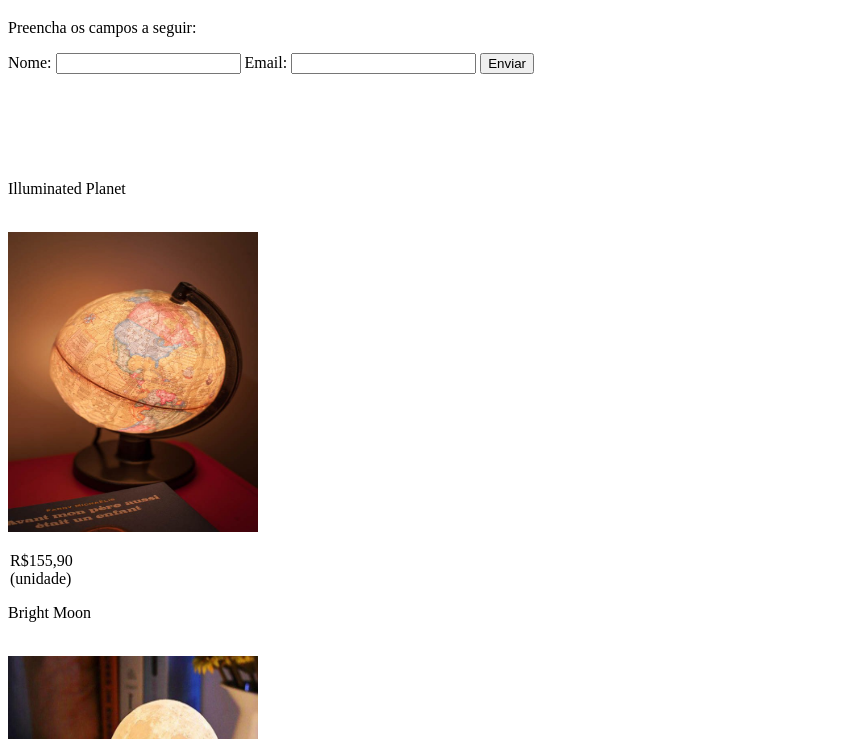
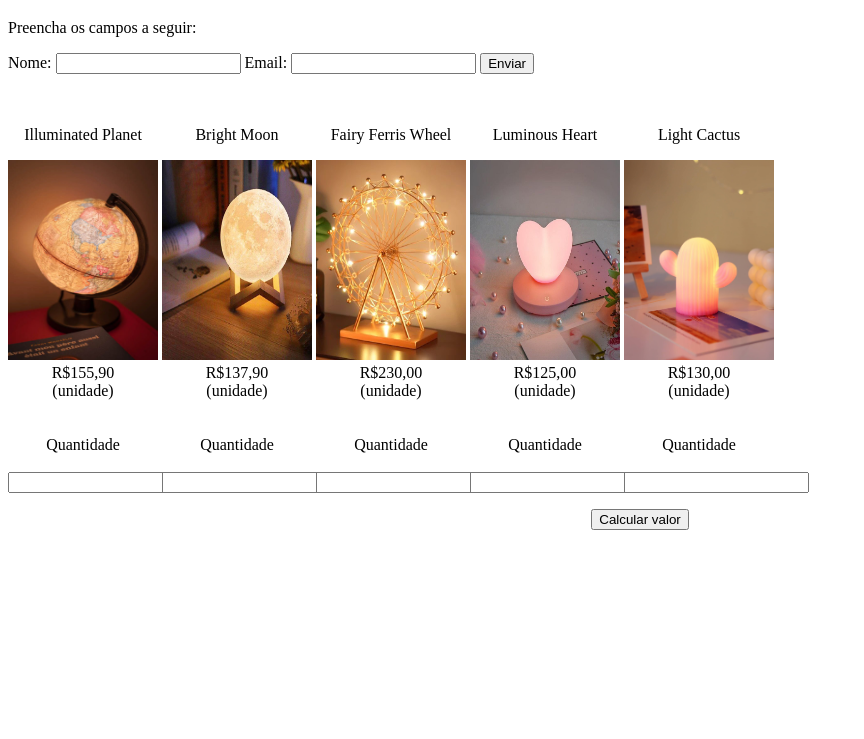
Before and after one commit to nathaliabrazk/Sistema-de-Orcamento, a plain HTML site: page index.html in a window 1280 px wide. Shown: the part 61-800 px from the top of the page, without its empty margins (0-864 px from the left). Drawn offline with Linux system fonts and the light colour scheme.

Commit message:
Update index.html

```diff
--- a/index.html
+++ b/index.html
@@ -21,58 +21,137 @@
             <br>
                 <br>
                     <br>
+
+        <!--Inserção da imagens atual -->
+        <div class="box">
+            <p><center>Illuminated Planet</center></p>
+            <img src="Illuminated planet.jpeg"height="200" width="150"/>
+            <span><center>R$155,90
+                <br>
+                (unidade)
+                    <br>
                         <br>
                             <br>
-                                <br>
-        <!--Inserção da imagens -->
+                    Quantidade</center>
+                    <br>
+            </span>
+            <input type = number name = "quantidade" size ="20">
 
-            <p> Illuminated Planet </p>
-                <br>
-            <img src = "Illuminated planet.jpeg" height="300" width="250">
-            <p><legend>R$155,90
+        </div>
+
+        <div class="box">
+            <p><center>Bright Moon</center></p>
+            <img src="BrightMoon.jpeg"height="200" width="150"/>
+            <span><center>R$137,90
                 <br>
                 (unidade)
-            </legend></p>
+                    <br>
+                        <br>
+                            <br>
+                        Quantidade</center>
+                        <br>
+            </span>
+            <input type = number name = "quantidade" size ="20">
+        </div>
+
+        <div class="box">
+            <p><center>Fairy Ferris Wheel</center></p>
+            <img src="FairyFerrisWheel.jpeg"height="200" width="150"/>
+            <span><center>R$230,00
+                <br>
+                (unidade)
+                    <br>
+                        <br>
+                            <br>
+                        Quantidade</center>
+                        <br>
+            </span>
+            <input type = number name = "quantidade" size ="20">
+        </div>
+
+        <div class="box">
+            <p><center>Luminous Heart</center></p>
+            <img src="LuminousHeart.jpeg"height="200" width="150"/>
+            <span><center>R$125,00
+                <br>
+                (unidade)
+                    <br>
+                        <br>
+                            <br>
+                        Quantidade</center>
+                        <br>
+            </span>
+            <input type = number name = "quantidade" size ="20">
+        </div>
+
+        <div class="box">
+            <p><center>Light Cactus</center></p>
+            <img src="LightCactus.jpeg"height="200" width="150"/>
+            <span><center>R$130,00
+                <br>
+                (unidade)
+                    <br>
+                        <br>
+                            <br>
+                        Quantidade</center>
+                        <br>
+            </span>
+            <input type = number name = "quantidade" size ="20">
+
+        </div>
+
+        <p><center><input type = "submit" value = "Calcular valor"></center></p>
+
+        <style>
+        div.box {
+            width: 150px;
+            display: inline-block;
+        }
+        </style>
+
+        <!--Inserção da imagens antigo
+            <p> Illuminated Planet </p>
+            <img src = "Illuminated planet.jpeg" height="300" width="250">
+            <legend>R$155,90
+                <br>
+                (unidade)
+            </legend>
 
 
             <p> Bright Moon </p>
-                <br>
             <img src = "BrightMoon.jpeg" height="300" width="250">
-            <p><legend><p>R$137,90
+            <legend>R$137,90
                 <br>
                 (unidade)
-            </legend></p>
+            </legend>
 
             <p> Fairy Ferris Wheel </p>
-                <br>
             <img src = "FairyFerrisWheel.jpeg" height="300" width="250">
-            <p><legend>R$230,00
+            <legend>R$230,00
                 <br>
                 (unidade)
-            </legend></p>
+            </legend>
 
             <p> Luminous Heart </p>
-                <br>
             <img src = "LuminousHeart.jpeg" height="300" width="250">
-            <p><legend>R$125,00
+            <legend>R$125,00
                 <br>
                 (unidade)
-            </legend></p>
+            </legend>
 
             <p> Light Cactus </p>
-                <br>
             <img src = "LightCactus.jpeg" height="300" width="250">
-             <p><legend>R$130,00
+            <legend>R$130,00
                 <br>
                 (unidade)
-            </legend></p>
+            </legend>
 
             <br>
                 <br>
                     <br>
                         <br>
-                            <br>
-        <center><p><input type = "submit" value = "Calcular valor" center></p></center>
+                            <br>-->
+
 
 
     </form>
```
